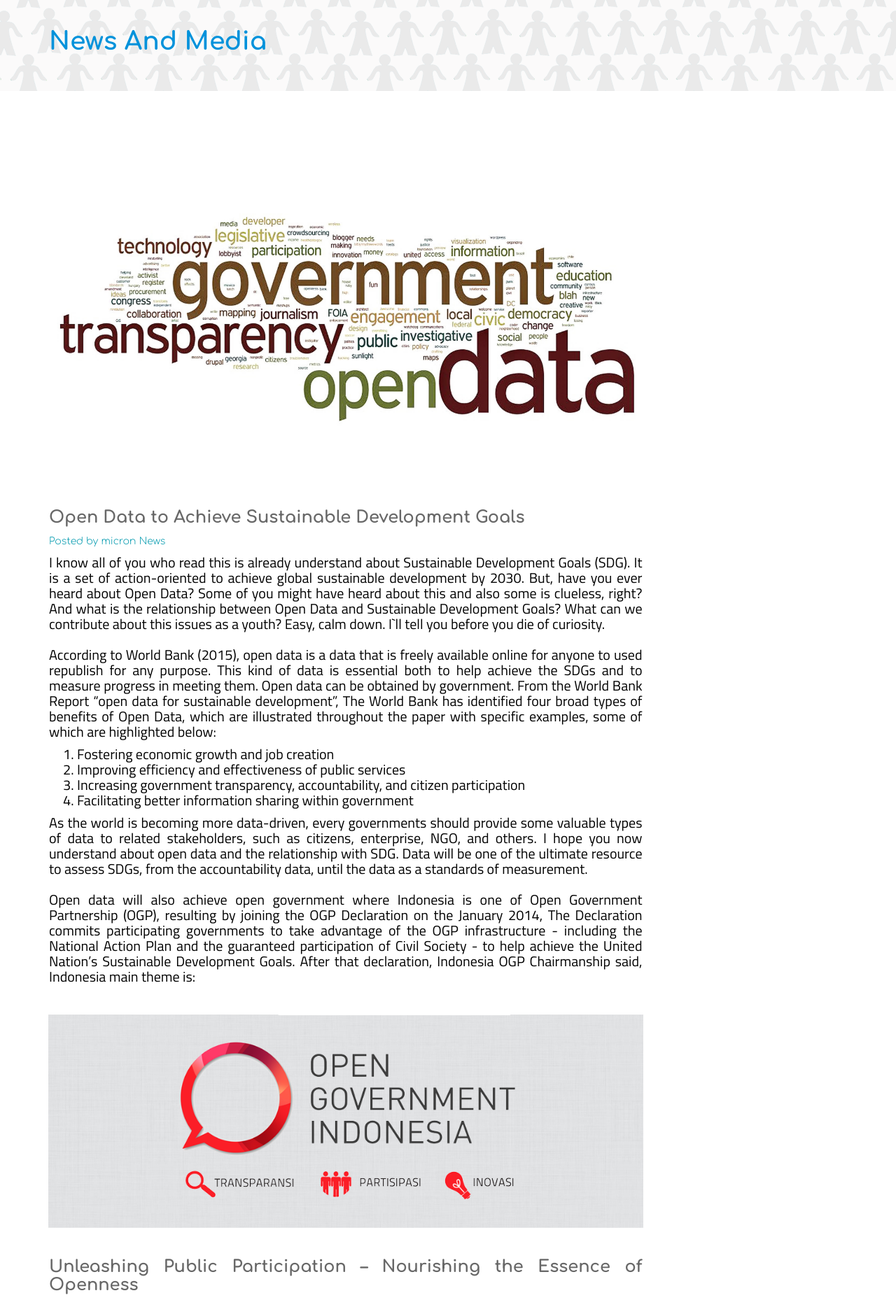
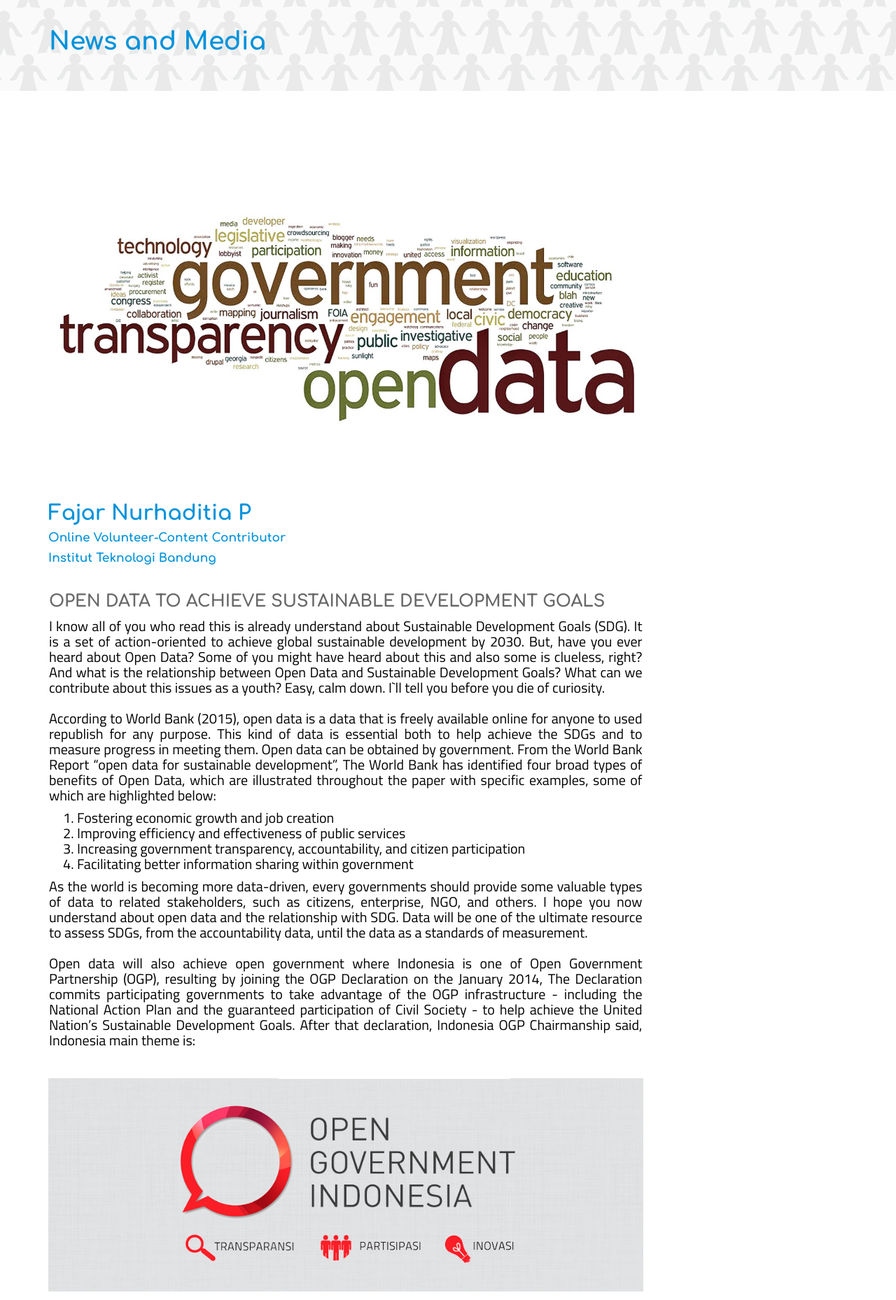
Before and after one commit to davidgamaliel/proyekSGD, a PHP site: page /news1.html in a window 1280 px wide. Shown: the part 151-2009 px from the top of the page at 70% size. Run offline with PHP 8.4, Linux system fonts and the light colour scheme.

Commit message:
second commit

```diff
--- a/css/main.css
+++ b/css/main.css
@@ -1634,6 +1634,18 @@ Blog Default
   background: url(../images/blog/right.png);
   width: 43px;
   height: 54px;
+}
+
+.pre-content {
+  color: #0092db;
+  font-weight: 700;
+  font-size: 30px;
+}
+
+.post-pre-content {
+  color: #0092db;
+  font-weight: 700;
+  font-size: 17px;
 }
 
 .post-title {
--- a/news1.html
+++ b/news1.html
@@ -126,7 +126,7 @@
                 <div class="row">
                     <div class="action">
                         <div class="col-sm-12">
-                            <h1>News And Media</h1>
+                            <h1>News and Media</h1>
                             <p></p>
                         </div>
                     </div>
@@ -145,13 +145,12 @@
                             <div class="single-blog blog-details two-column">
                                 <div class="post-thumb">
                                     <a href="#"><img src="images/blog/blog1-2.jpg" class="img-responsive" alt=""></a>
-                                    <div class="post-overlay">
-                                        <span class="uppercase"><a href="#">14 <br><small>Feb</small></a></span>
-                                    </div>
+                                    <h3 class="pre-content">Fajar Nurhaditia P</h3>
+                                    <h4 class="post-pre-content">Online Volunteer-Content Contributor</h4>
+                                    <h4 class="post-pre-content">Institut Teknologi Bandung</h4>
                                 </div>
                                 <div class="post-content overflow" align="justify">
-                                    <h2 class="post-title bold"><a href="#">Open Data to Achieve Sustainable Development Goals </a></h2>
-                                    <h3 class="post-author"><a href="#">Posted by micron News</a></h3>
+                                    <h2 class="post-title bold"><a href="#">OPEN DATA TO ACHIEVE SUSTAINABLE DEVELOPMENT GOALS </a></h2>
                                     <p>I know all of you who read this is already understand about Sustainable Development Goals (SDG). It is a set of action-oriented to achieve global sustainable development by 2030. But, have you ever heard about Open Data? Some of you might have heard about this and also some is clueless, right? And what is the relationship between Open Data and Sustainable Development Goals? What can we contribute about this issues as a youth? Easy, calm down. I`ll tell you before you die of curiosity. <br> <br>
 
                                     According to World Bank (2015), open data is a data that is freely available online for anyone to used republish for any purpose. This kind of data is essential both to help achieve the SDGs and to measure progress in meeting them. Open data can be obtained by government. From the World Bank Report “open data for sustainable development”, The World Bank has identified four broad types of benefits of Open Data, which are illustrated throughout the paper with specific examples, some of which are highlighted below: </p>
@@ -169,13 +168,9 @@
 
                             <div class="post-thumb">
                                     <a href="#"><img src="images/blog/blog1-1.png" class="img-responsive" alt=""></a>
-                                    <div class="post-overlay">
-                                        <span class="uppercase"><a href="#">14 <br><small>Feb</small></a></span>
-                                    </div>
                                 </div>
                                 <div class="post-content overflow" align="justify">
-                                    <h2 class="post-title bold"><a href="#">Unleashing Public Participation – Nourishing the Essence of Openness </a></h2>
-                                    <h3 class="post-author"><a href="#">Posted by micron News</a></h3>
+                                    <h2 class="post-title bold"><a href="#">UNLEASHING PUBLIC PARTICIPATON – NOURISHING THE ESSENCE OF OPENNESS </a></h2>
                                     <p>Open Government Indonesia (OGI), which is launched by Vice President Boediono in 2012, has been leading and coordinating the implementation of Indonesia’s commitment on the national and sub-national level. If you  As a youth, you will have many opportunities to help achieve good open data regulation in regional level aka your own city where you live. Open data initiative in Indonesia is still low and we, as a youth can start the initiative to help our country moving towards better country by initiate open data movement in your own city. <br> <br>
 
                                     If you worry about the government support about your movement, don`t worry, from the report of OGP Declaration, quoted from the report “Indonesia seeks to broaden the scope of its open government engagement with greater stakeholders, in particular youth and the private sector. One of its strategies is Meaningful Youth Engagement. The Indonesian Young Ambassadors for Open Government (YAOG) will do several activities throughout the year to reach out and engage with youth around Indonesia by involving communities, initiating projects, and campaigning openness narrative.” Open Data will give many benefits to our country. It will help us, as a SDGs enthusiast, to help achieve SDGs. From government perspective, will help them to be a good government/ achieved open government project. <br><br>
@@ -187,7 +182,21 @@
                                         <li>Websites: <a href="http://codeforbandung.org/">codeforbandung.org</a> </li>
                                         <li>Facebook: <a href="https://www.facebook.com/CodeforBandung/">www.facebook.com/CodeforBandung/</a></li>
                                     </ul>
-                                    <p><br>So, let’s start to understand more about open data immediately. Open Data will be the ultimately key to make open government and one of important resources to achieve SDGs. Spread the information and start your own movement now. Together, we will achieve more, so I’ll wait your initiative project about open data. Just ask help if you need one. Thank you.</p>
+                                    <p><br>So, let’s start to understand more about open data immediately. Open Data will be the ultimately key to make open government and one of important resources to achieve SDGs. Spread the information and start your own movement now. Together, we will achieve more, so I’ll wait your initiative project about open data. Just ask help if you need one. Thank you.<br><br> </p>
+
+                                    <p style="color:#0092db">Referensi</p>
+                                    <p><cite>Code for Bandung. 2015. BOSCHA report. Bandung: Boscha</cite></p>
+                                    <p><cite>Code for Bandung. 2015. Tentang Code for Bandung. Bandung: CFB</cite></p>
+                                    <p><cite>Hidayat, Tara. 2013. Netizen: Kolaborasi Mendukung Keterbukaan. Jakarta: Open Government Indonesia.</cite></p>
+                                    <p><cite>Kusumawardani, Karina. 2012. Daerah Bergerak Gelorakan OG. Jakarta: Open Government Indonesia.</cite></p>
+                                    <p><cite>Open Government partnership. 2014. Open Government Partnership Celebrates Its 3rd Anniversary in Highlevel Side Event to The 69th United Nations General Assembly. New York: UN Headquarter. </cite></p>
+                                    <p><cite>Rakhmanda, Endiyan. 2015. Pengenalan Konsep-konsep Dasar Data Terbuka. Jakarta: Endiyan.</cite></p>
+                                    <p><cite>Sekretariat OGI. 2012. Pemerintah Merilis laporan Pelaksanaan Open Government 2012. Jakarta: Open Government Indonesia.</cite></p>
+                                    <p><cite>UKP-PPP. 2012. 10 Unit Layanan Publik Raih Penghargaan Sebagai Layanan Publik Paling Progresif dari Wakil Presiden RI Boediono. Jakarta: Open Government Indonesia.</cite></p>
+                                    <p><cite><a href="http://blogs.worldbank.org/ic4d/sustainable-development-goals-and-open-data">blogs.worldbank.org</a>, diakses pada 3 Juni 2016 Pukul 02:19 WIB</cite></p>
+                                    <p><cite><a href="http://blogs.worldbank.org/ic4d/new-report-how-open-data-can-drive-sustainable-development">blogs.worldbank.org</a>, diakses pada 3 Juni 2016 Pukul 02:19 WIB</cite></p>
+                                    <p><cite><a href="http://www.opengovpartnership.org/sites/default/files/OGP%20Indonesia%20Chairmanship%202014_final.pdf">opengovpartnership.org</a>, diakses pada 3 Juni 2016 Pukul 02:19 WIB</cite></p>
+
 
 
                             </div>
```
Also changed, not shown: news.html (+5 -9 lines), news2.html (+6 -2 lines).
